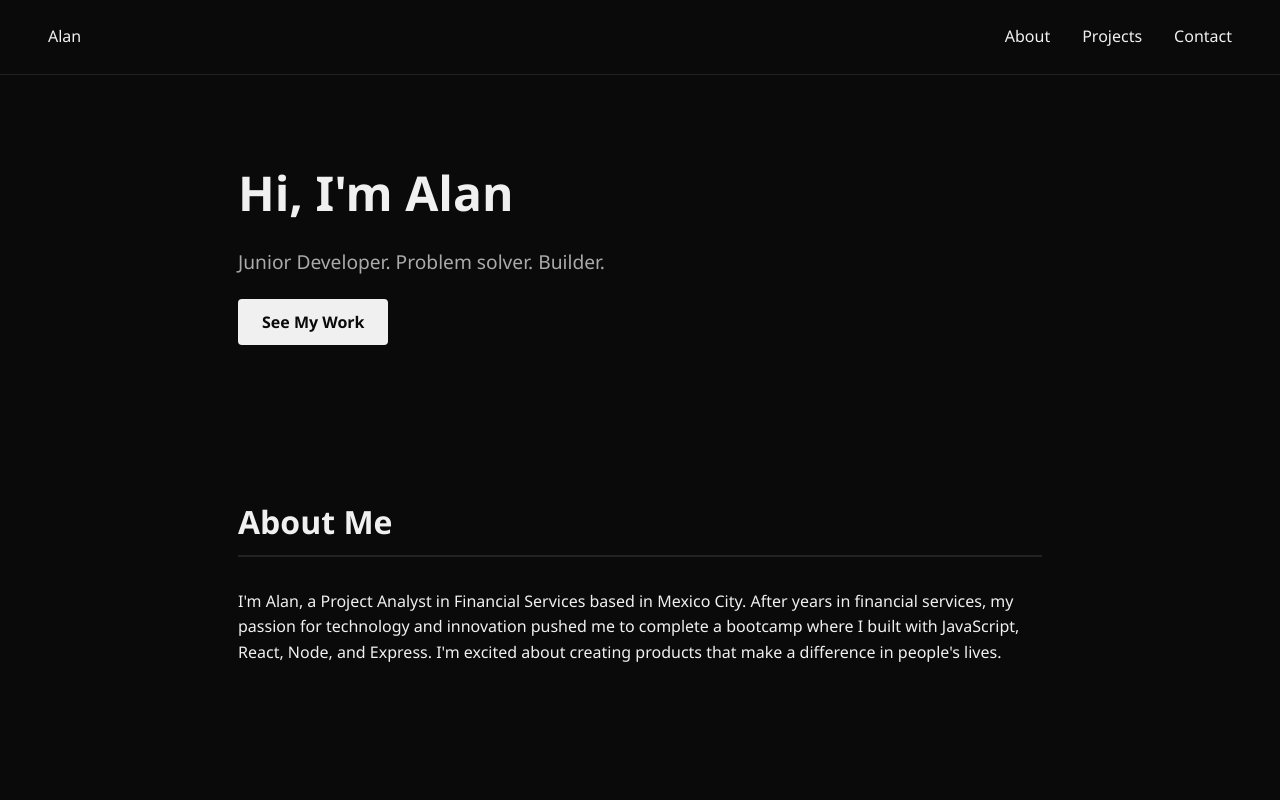
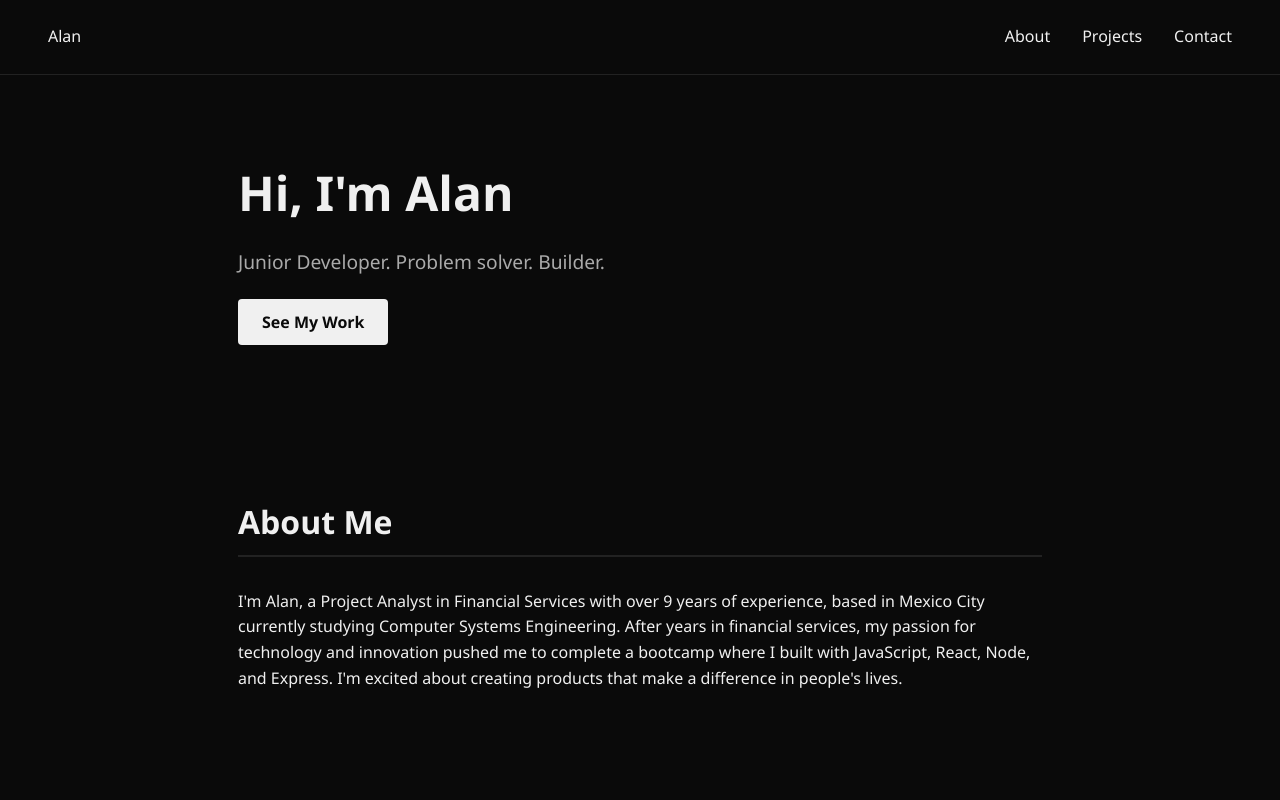
Before and after one commit to twiinko-rocker/my-portfolio, a React (Vite) app: page / in a window 1280 px wide. Shown: the top 800 px of the page. Built offline with nearby package versions, Linux system fonts and the light colour scheme.

Commit message:
content: update About bio with engineering degree

```diff
--- a/src/components/About.jsx
+++ b/src/components/About.jsx
@@ -3,7 +3,7 @@ function About() {
     <section id="about">
       <h2>About Me</h2>
       <p>
-        I'm Alan, a Project Analyst in Financial Services based in Mexico City. After years in financial services, my passion for technology and innovation pushed me to complete a bootcamp where I built with JavaScript, React, Node, and Express. I'm excited about creating products that make a difference in people's lives.
+        I'm Alan, a Project Analyst in Financial Services with over 9 years of experience, based in Mexico City currently studying Computer Systems Engineering. After years in financial services, my passion for technology and innovation pushed me to complete a bootcamp where I built with JavaScript, React, Node, and Express. I'm excited about creating products that make a difference in people's lives.
       </p>
     </section>
   )
```
